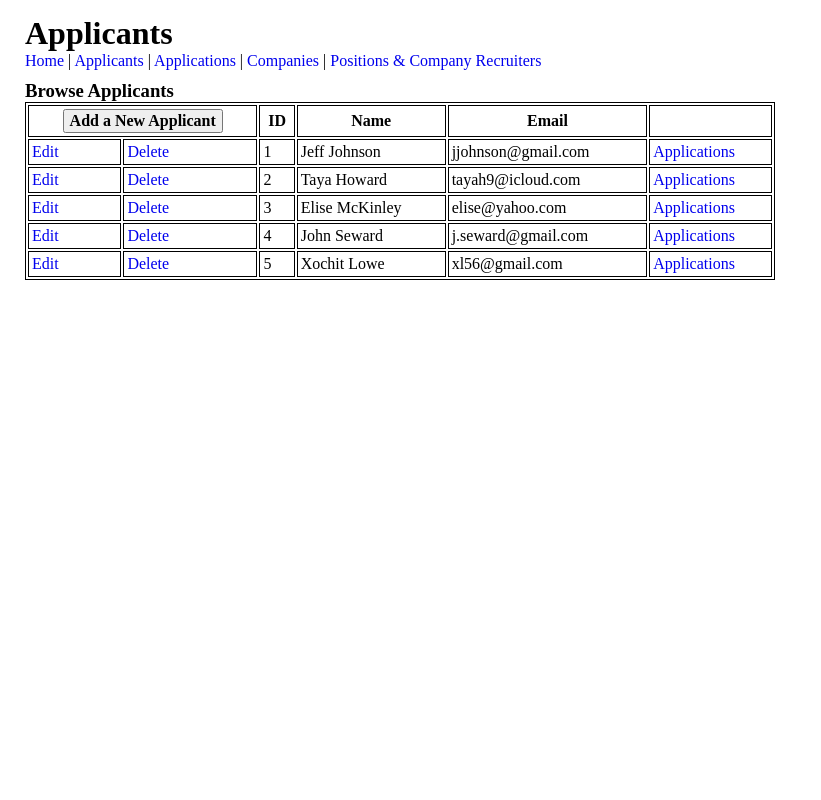
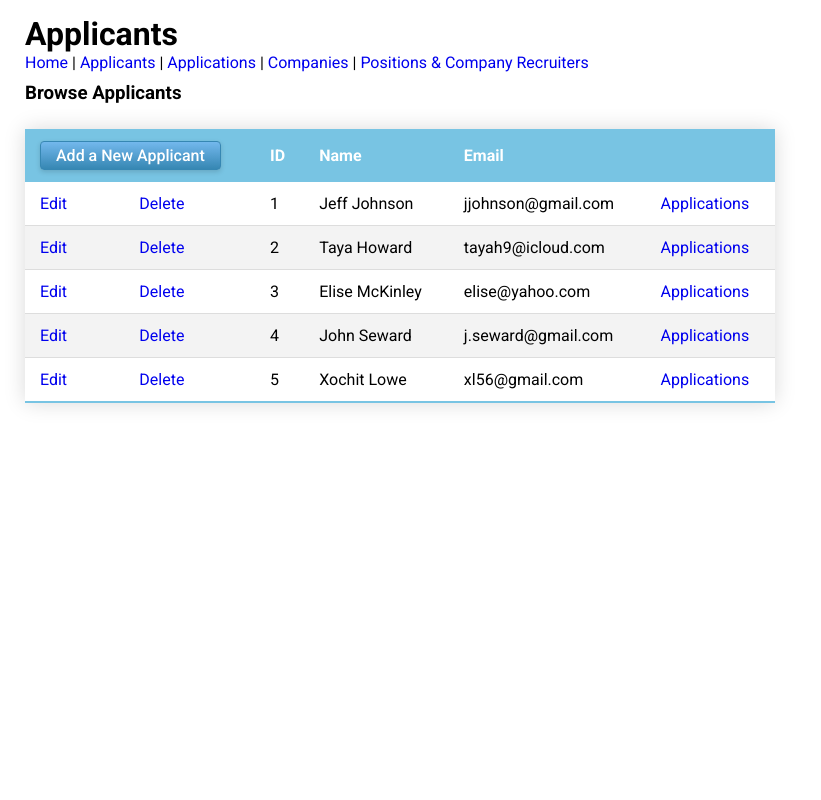
Before and after one commit to sophlil/DreamOffer, a Flask app: page /applicants in a window 1280 px wide. Shown: the whole page, without its empty margins (0-821 px from the left). Run offline with Flask 2, Linux system fonts and the light colour scheme; data comes from the database, SQL or seed files in the repository; data that the repository does not hold is empty; some libraries are stand-ins or nearby versions.

Commit message:
add styles for tables and buttons

```diff
--- a/static/style.css
+++ b/static/style.css
@@ -1,3 +1,5 @@
+@import url('https://fonts.googleapis.com/css2?family=Roboto:wght@300;400;500;700&display=swap');
+
 /* CSS RESET */
 
 *,
@@ -17,6 +19,7 @@ body {
     box-sizing: border-box;
     padding-left: 25px;
     padding-top: 15px;
+    font-family: 'Roboto', sans-serif;
 }
 
 button,
@@ -91,10 +94,50 @@ table {
   padding: 5px;
 }
 
-  table, th, td {
+/* table, th, td {
   border: 1px solid black;
 }
 
 th, td {
   padding: 3px;
+} */
+
+.table-class {
+  border-collapse: collapse;
+  margin: 25px 0;
+  box-shadow: 0 0 20px rgba(0, 0, 0, 0.15);
 }
+
+.table-class thead tr {
+  background-color: #78C4E3;
+  color: white;
+  text-align: left;
+}
+
+.table-class th,
+.table-class td {
+  padding: 12px 15px;
+}
+
+.table-class tbody tr {
+  border-bottom: 1px solid #dddddd;
+}
+
+.table-class tbody tr:nth-of-type(even) {
+  background-color: #f3f3f3;
+}
+
+.table-class tbody tr:last-of-type {
+  border-bottom: 2px solid #78C4E3;
+}
+
+.new-btn {
+  background-image: linear-gradient(#73b8ed, #3687b3);
+  color: white;
+  border: 1px solid #3687b3;
+  border-radius: 4px;
+  text-align: center;
+  padding: 4px 15px;
+  box-shadow: 0 2px 5px rgba(0, 0, 0, 0.15);
+  font-weight: 500;
+}
```
Lines whose indentation alone changed are shown as unchanged.
